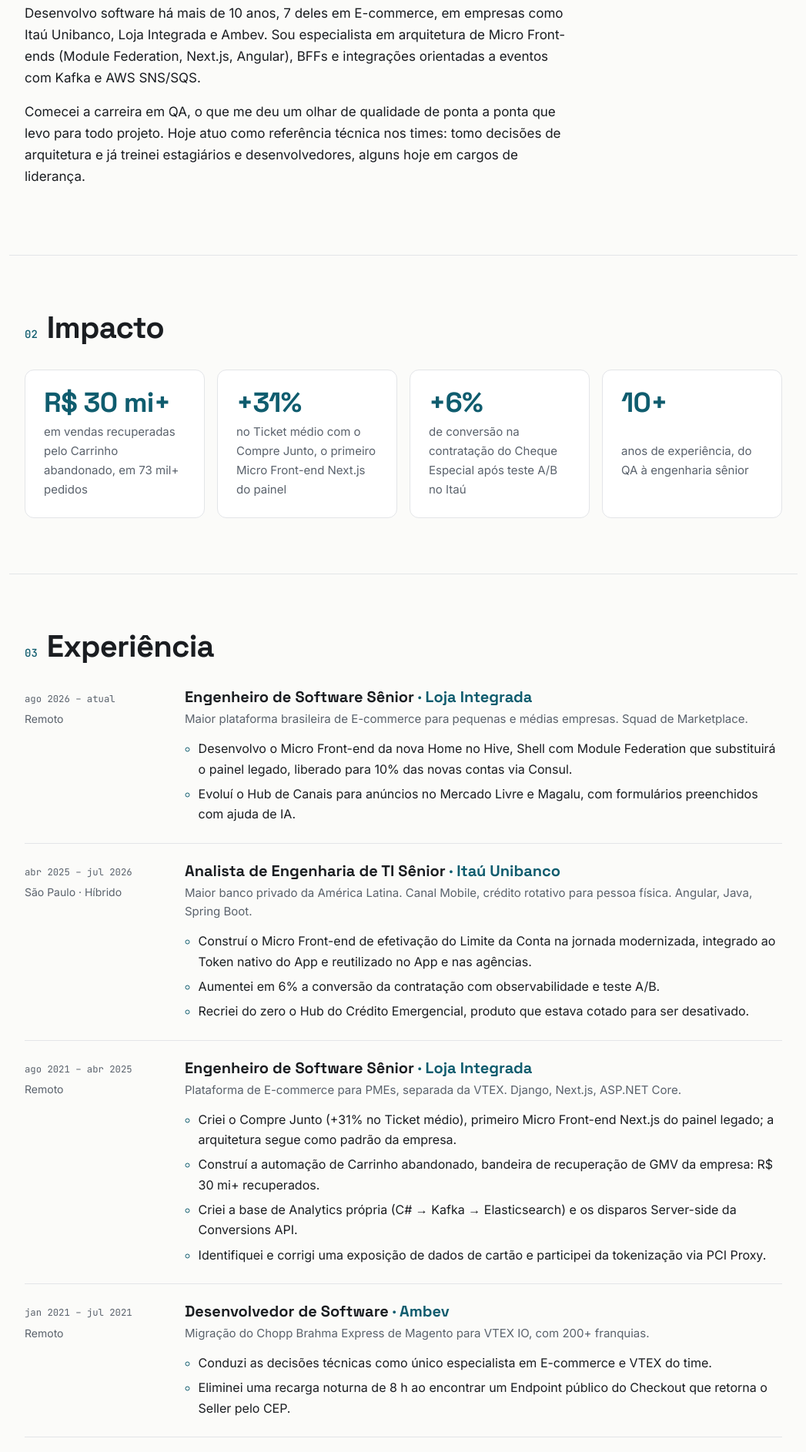
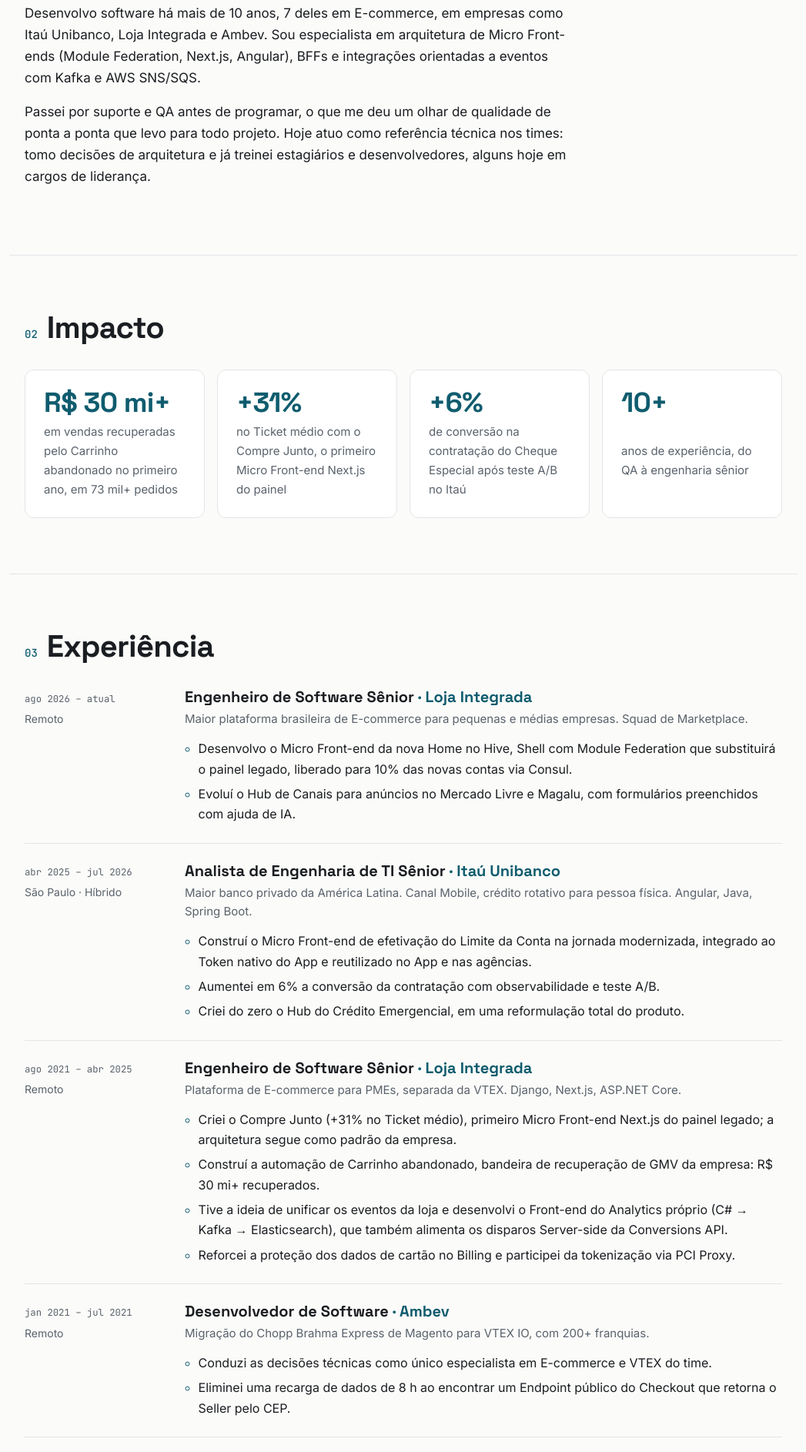
Before and after one commit to mathdevelop/mathdevelop.github.io, a plain HTML site: page docs/pt/index.html in a window 1280 px wide. Shown: the part 854-2740 px from the top of the page at 77% size, without its empty margins (116-1163 px from the left). Drawn offline with Linux system fonts and the light colour scheme.

Commit message:
Rebuild the Portuguese page with the revised copy
Claude-Session: https://claude.ai/code/session_01BxxncL1mRxYHjTQCKA47zs

```diff
--- a/docs/pt/index.html
+++ b/docs/pt/index.html
@@ -49,12 +49,12 @@
 
   <section id="about" class="section wrap" aria-labelledby="about-title">
     <h2 id="about-title"><span class="mono">01</span>Sobre</h2>
-    <div class="prose"><p>Desenvolvo software há mais de 10 anos, 7 deles em E-commerce, em empresas como Itaú Unibanco, Loja Integrada e Ambev. Sou especialista em arquitetura de Micro Front-ends (Module Federation, Next.js, Angular), BFFs e integrações orientadas a eventos com Kafka e AWS SNS/SQS.</p><p>Comecei a carreira em QA, o que me deu um olhar de qualidade de ponta a ponta que levo para todo projeto. Hoje atuo como referência técnica nos times: tomo decisões de arquitetura e já treinei estagiários e desenvolvedores, alguns hoje em cargos de liderança.</p></div>
+    <div class="prose"><p>Desenvolvo software há mais de 10 anos, 7 deles em E-commerce, em empresas como Itaú Unibanco, Loja Integrada e Ambev. Sou especialista em arquitetura de Micro Front-ends (Module Federation, Next.js, Angular), BFFs e integrações orientadas a eventos com Kafka e AWS SNS/SQS.</p><p>Passei por suporte e QA antes de programar, o que me deu um olhar de qualidade de ponta a ponta que levo para todo projeto. Hoje atuo como referência técnica nos times: tomo decisões de arquitetura e já treinei estagiários e desenvolvedores, alguns hoje em cargos de liderança.</p></div>
   </section>
 
   <section id="impact" class="section wrap" aria-labelledby="impact-title">
     <h2 id="impact-title"><span class="mono">02</span>Impacto</h2>
-    <ul class="stats"><li><strong>R$ 30 mi+</strong><span>em vendas recuperadas pelo Carrinho abandonado, em 73 mil+ pedidos</span></li><li><strong>+31%</strong><span>no Ticket médio com o Compre Junto, o primeiro Micro Front-end Next.js do painel</span></li><li><strong>+6%</strong><span>de conversão na contratação do Cheque Especial após teste A/B no Itaú</span></li><li><strong>10+</strong><span>anos de experiência, do QA à engenharia sênior</span></li></ul>
+    <ul class="stats"><li><strong>R$ 30 mi+</strong><span>em vendas recuperadas pelo Carrinho abandonado no primeiro ano, em 73 mil+ pedidos</span></li><li><strong>+31%</strong><span>no Ticket médio com o Compre Junto, o primeiro Micro Front-end Next.js do painel</span></li><li><strong>+6%</strong><span>de conversão na contratação do Cheque Especial após teste A/B no Itaú</span></li><li><strong>10+</strong><span>anos de experiência, do QA à engenharia sênior</span></li></ul>
   </section>
 
   <section id="experience" class="section wrap" aria-labelledby="experience-title">
@@ -71,21 +71,21 @@
         <div class="job__body">
           <h3>Analista de Engenharia de TI Sênior <span class="job__company">· Itaú Unibanco</span></h3>
           <p class="job__context">Maior banco privado da América Latina. Canal Mobile, crédito rotativo para pessoa física. Angular, Java, Spring Boot.</p>
-          <ul><li>Construí o Micro Front-end de efetivação do Limite da Conta na jornada modernizada, integrado ao Token nativo do App e reutilizado no App e nas agências.</li><li>Aumentei em 6% a conversão da contratação com observabilidade e teste A/B.</li><li>Recriei do zero o Hub do Crédito Emergencial, produto que estava cotado para ser desativado.</li></ul>
+          <ul><li>Construí o Micro Front-end de efetivação do Limite da Conta na jornada modernizada, integrado ao Token nativo do App e reutilizado no App e nas agências.</li><li>Aumentei em 6% a conversão da contratação com observabilidade e teste A/B.</li><li>Criei do zero o Hub do Crédito Emergencial, em uma reformulação total do produto.</li></ul>
         </div>
       </li><li class="job">
         <div class="job__meta"><span class="mono">ago 2021 – abr 2025</span><span>Remoto</span></div>
         <div class="job__body">
           <h3>Engenheiro de Software Sênior <span class="job__company">· Loja Integrada</span></h3>
           <p class="job__context">Plataforma de E-commerce para PMEs, separada da VTEX. Django, Next.js, ASP.NET Core.</p>
-          <ul><li>Criei o Compre Junto (+31% no Ticket médio), primeiro Micro Front-end Next.js do painel legado; a arquitetura segue como padrão da empresa.</li><li>Construí a automação de Carrinho abandonado, bandeira de recuperação de GMV da empresa: R$ 30 mi+ recuperados.</li><li>Criei a base de Analytics própria (C# → Kafka → Elasticsearch) e os disparos Server-side da Conversions API.</li><li>Identifiquei e corrigi uma exposição de dados de cartão e participei da tokenização via PCI Proxy.</li></ul>
+          <ul><li>Criei o Compre Junto (+31% no Ticket médio), primeiro Micro Front-end Next.js do painel legado; a arquitetura segue como padrão da empresa.</li><li>Construí a automação de Carrinho abandonado, bandeira de recuperação de GMV da empresa: R$ 30 mi+ recuperados.</li><li>Tive a ideia de unificar os eventos da loja e desenvolvi o Front-end do Analytics próprio (C# → Kafka → Elasticsearch), que também alimenta os disparos Server-side da Conversions API.</li><li>Reforcei a proteção dos dados de cartão no Billing e participei da tokenização via PCI Proxy.</li></ul>
         </div>
       </li><li class="job">
         <div class="job__meta"><span class="mono">jan 2021 – jul 2021</span><span>Remoto</span></div>
         <div class="job__body">
           <h3>Desenvolvedor de Software <span class="job__company">· Ambev</span></h3>
           <p class="job__context">Migração do Chopp Brahma Express de Magento para VTEX IO, com 200+ franquias.</p>
-          <ul><li>Conduzi as decisões técnicas como único especialista em E-commerce e VTEX do time.</li><li>Eliminei uma recarga noturna de 8 h ao encontrar um Endpoint público do Checkout que retorna o Seller pelo CEP.</li></ul>
+          <ul><li>Conduzi as decisões técnicas como único especialista em E-commerce e VTEX do time.</li><li>Eliminei uma recarga de dados de 8 h ao encontrar um Endpoint público do Checkout que retorna o Seller pelo CEP.</li></ul>
         </div>
       </li><li class="job">
         <div class="job__meta"><span class="mono">set 2020 – dez 2020</span><span>Remoto</span></div>
@@ -126,7 +126,7 @@
       </li><li class="card">
         <span class="card__tag mono">Laravel</span>
         <h3>Plataforma de ingressos</h3>
-        <p>Sistema de venda de ingressos criado do zero com Laravel, MySQL e Pagar.me, com contas de organizador e participante, depois vendido a outras empresas.</p>
+        <p>Sistema de venda de ingressos criado do zero com Laravel, MySQL e Pagar.me, com contas de organizador e participante, depois oferecido a outras empresas.</p>
 
       </li></ul>
   </section>
```
